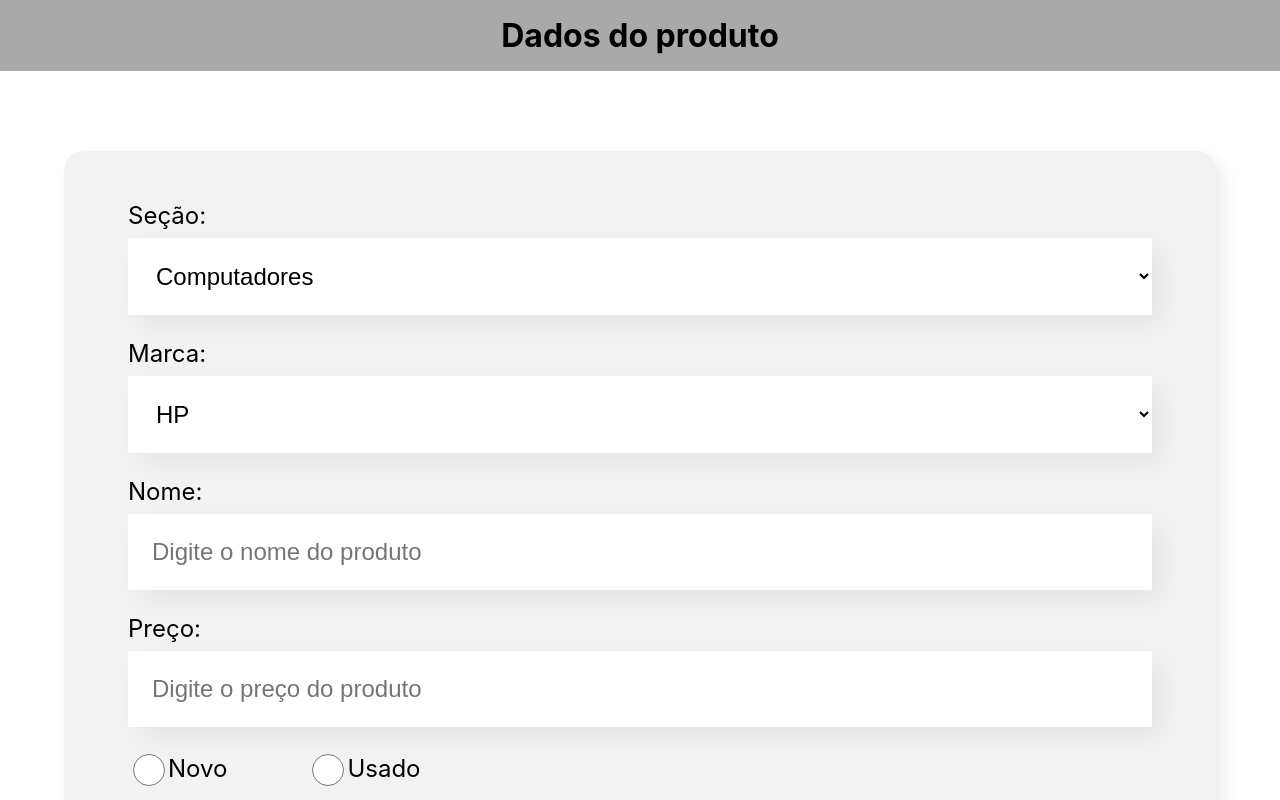
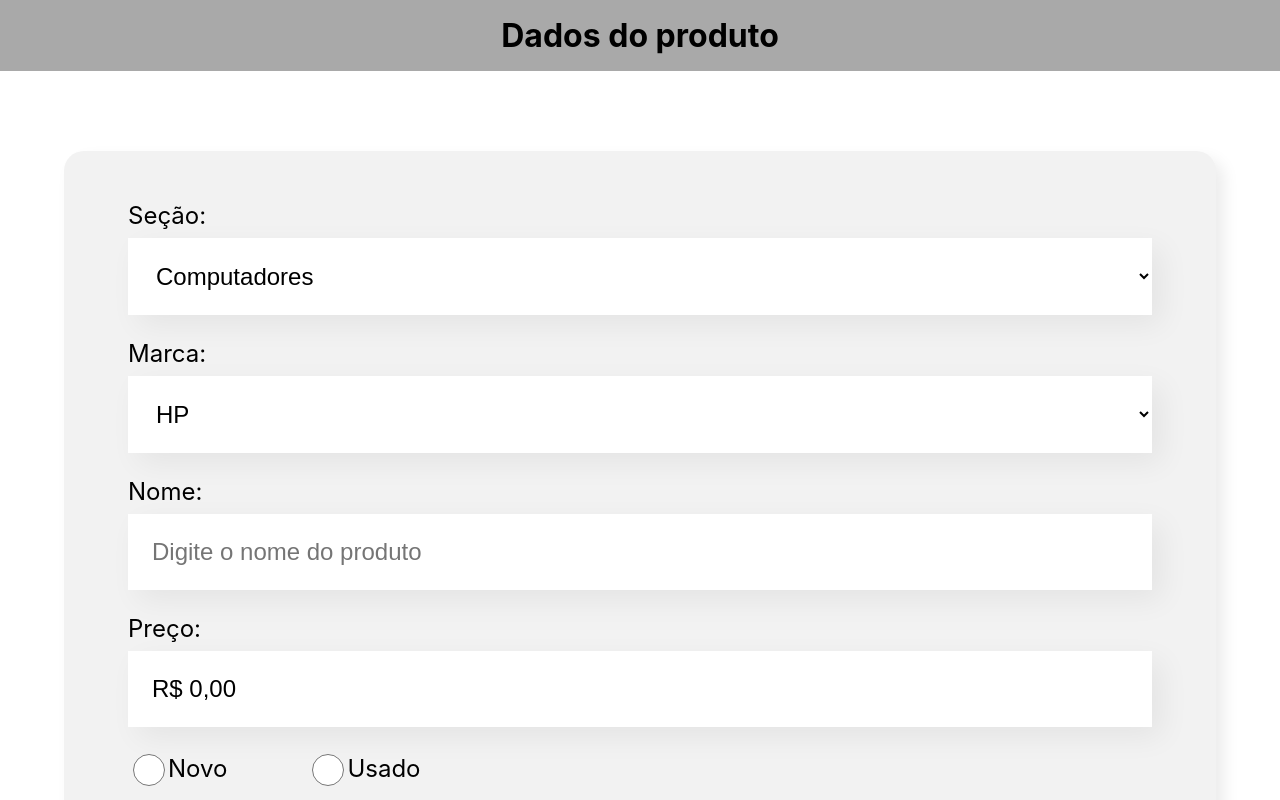
Before and after one commit to gabrielmribeiro9235/computer-store-react-app, a React (Vite) app: page / in a window 1280 px wide. Shown: the top 800 px of the page. Built offline with nearby package versions, Linux system fonts and the light colour scheme.

Commit message:
feat: adiciona formatação de moeda ao input de preço

```diff
--- a/src/components/Form/Form.jsx
+++ b/src/components/Form/Form.jsx
@@ -30,7 +30,7 @@ const Form = ({ products, setProducts }) => {
     const [section, setSection] = useState(sections[0]);
     const [brand, setBrand] = useState(brands[0]);
     const [name, setName] = useState("");
-    const [price, setPrice] = useState("");
+    const [price, setPrice] = useState(0);
     const [selectedStatus, setSelectedStatus] = useState("");
 
     const handleSubmit = (event) => {
@@ -58,8 +58,8 @@ const Form = ({ products, setProducts }) => {
             <form onSubmit={(event) => handleSubmit(event)}>
                 <DropDown label="Seção:" items={sections} value={section} setValue={setSection} />
                 <DropDown label="Marca:" items={brands} value={brand} setValue={setBrand} />
-                <InputText label="Nome:" placeholder="Digite o nome do produto" value={name} setValue={setName} />
-                <InputText label="Preço:" placeholder="Digite o preço do produto" value={price} setValue={setPrice} />
+                <InputText label="Nome:" placeholder="Digite o nome do produto" value={name} setValue={setName} isCurrency={false} />
+                <InputText label="Preço:" placeholder="R$ 0,00" value={price} setValue={setPrice} isCurrency={true} />
                 <Option options={status} selectedStatus={selectedStatus} setSelectedStatus={setSelectedStatus} />
                 <Button>Inserir Produto</Button>
             </form>
--- a/src/components/InputText/InputText.jsx
+++ b/src/components/InputText/InputText.jsx
@@ -1,14 +1,30 @@
 import "./InputText.css";
 
-const InputText = ({ label, placeholder, value, setValue }) => {
+const InputText = ({ label, placeholder, value, setValue, isCurrency }) => {
     const handleOnChange = (event) => {
-        setValue(event.target.value);
+        if (!isCurrency) {
+            setValue(event.target.value);
+            return;
+        }
+
+        const onlyNumbers = event.target.value.replace(/\D/g, "");
+
+        const newValue = Number(onlyNumbers) / 100;
+
+        setValue(newValue);
     }
+
+    const formattedValue = isCurrency
+        ? new Intl.NumberFormat("pt-BR", {
+              style: "currency",
+              currency: "BRL",
+          }).format(value || 0)
+        : value;
 
     return (
         <div className="input-text">
             <label>{label}</label>
-            <input placeholder={placeholder} value={value} type="text" onChange={(event) => handleOnChange(event)} />
+            <input placeholder={placeholder} value={formattedValue} type="text" onChange={(event) => handleOnChange(event)} />
         </div>
      );
 }
```
